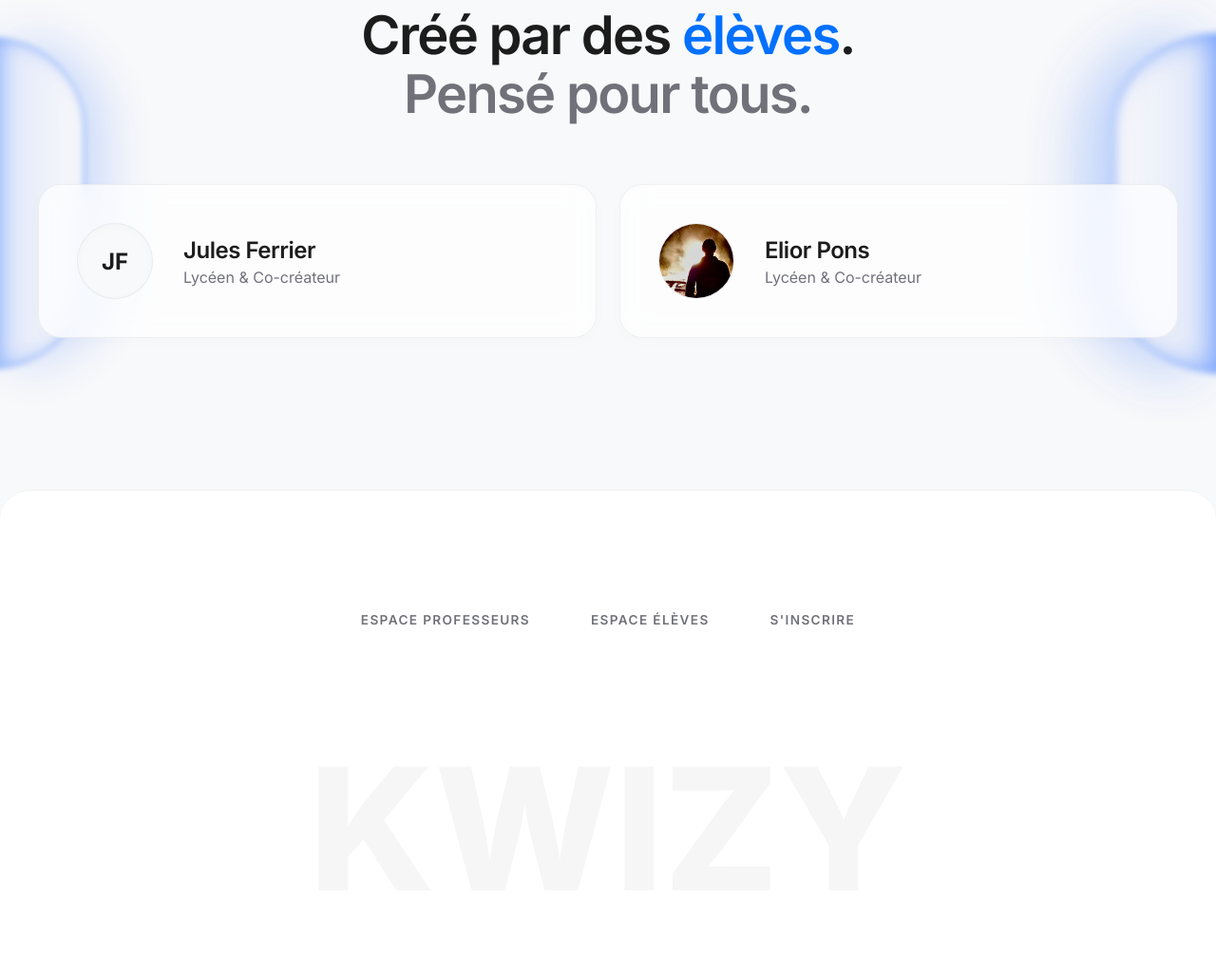
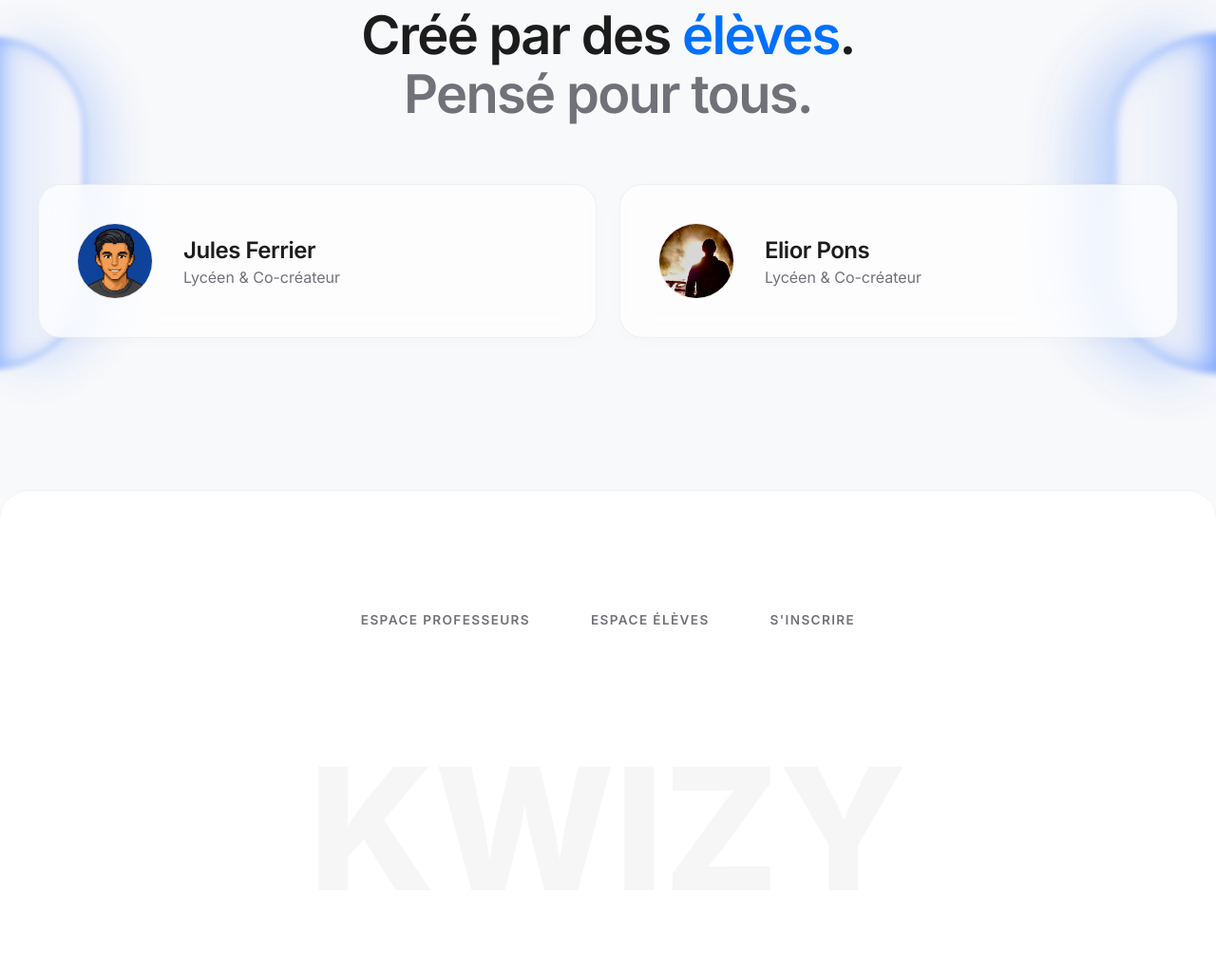
Before and after one commit to Jul1-art/Kwizy, a plain HTML site: page public/landing/landing.html in a window 1280 px wide. Shown: the part 2042-3064 px from the top of the page at 95% size. Drawn offline with nearby package versions, Linux system fonts and the light colour scheme.

Commit message:
feat: add avatar for Jules Ferrier and credit @Elpo55 as contributor

```diff
--- a/public/landing/landing.html
+++ b/public/landing/landing.html
@@ -1825,7 +1825,9 @@
         </div>
         <div class="team-grid"> <!-- Jules -->
             <div class="feature-card team-card reveal-on-scroll reveal-delay-1">
-                <div class="team-avatar">JF</div>
+                <div class="team-avatar" style="padding:0; overflow:hidden;">
+                    <img src="../assets/pdpjules.jpg" alt="JF" style="width:100%; height:100%; object-fit:cover;">
+                </div>
                 <div class="team-info">
                     <h3 class="team-name">Jules Ferrier</h3>
                     <p class="team-role">Lycéen & Co-créateur</p>
```
Also changed, not shown: README.md, public/assets/pdpjules.jpg (added).
